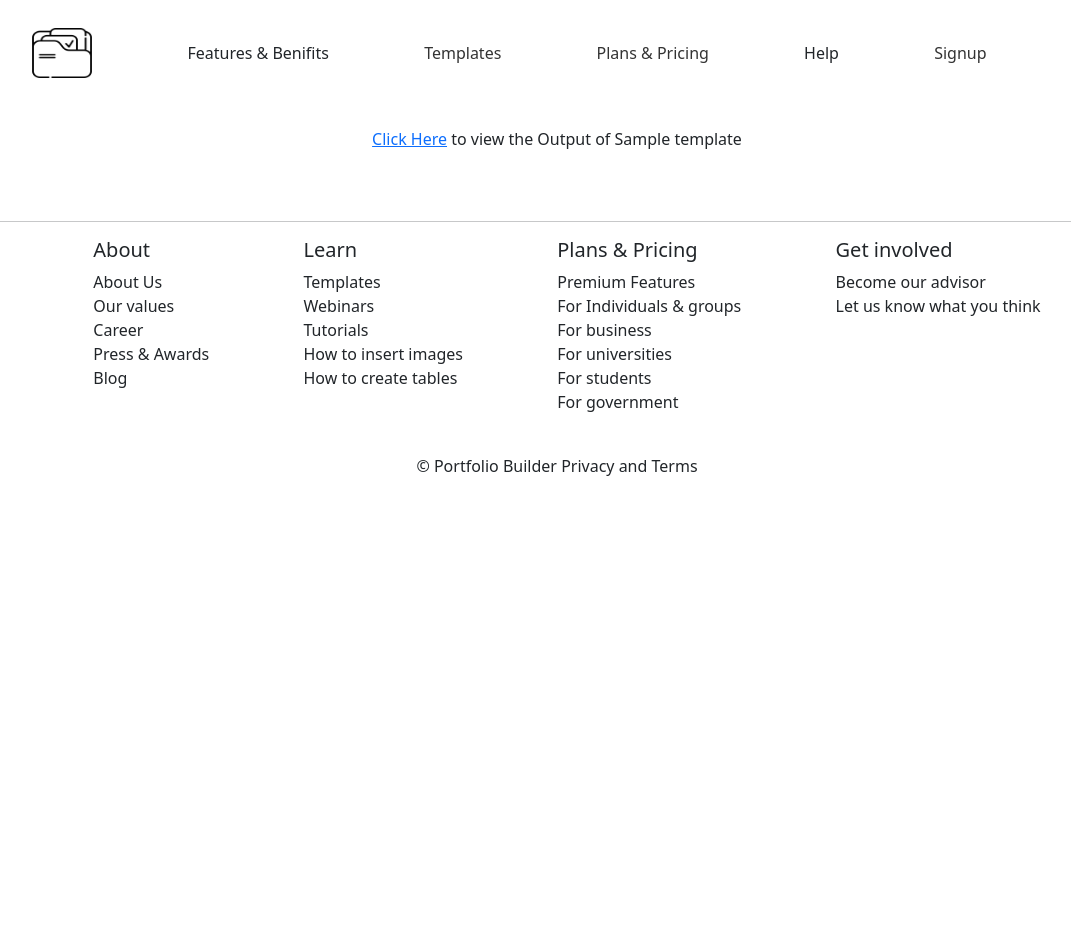
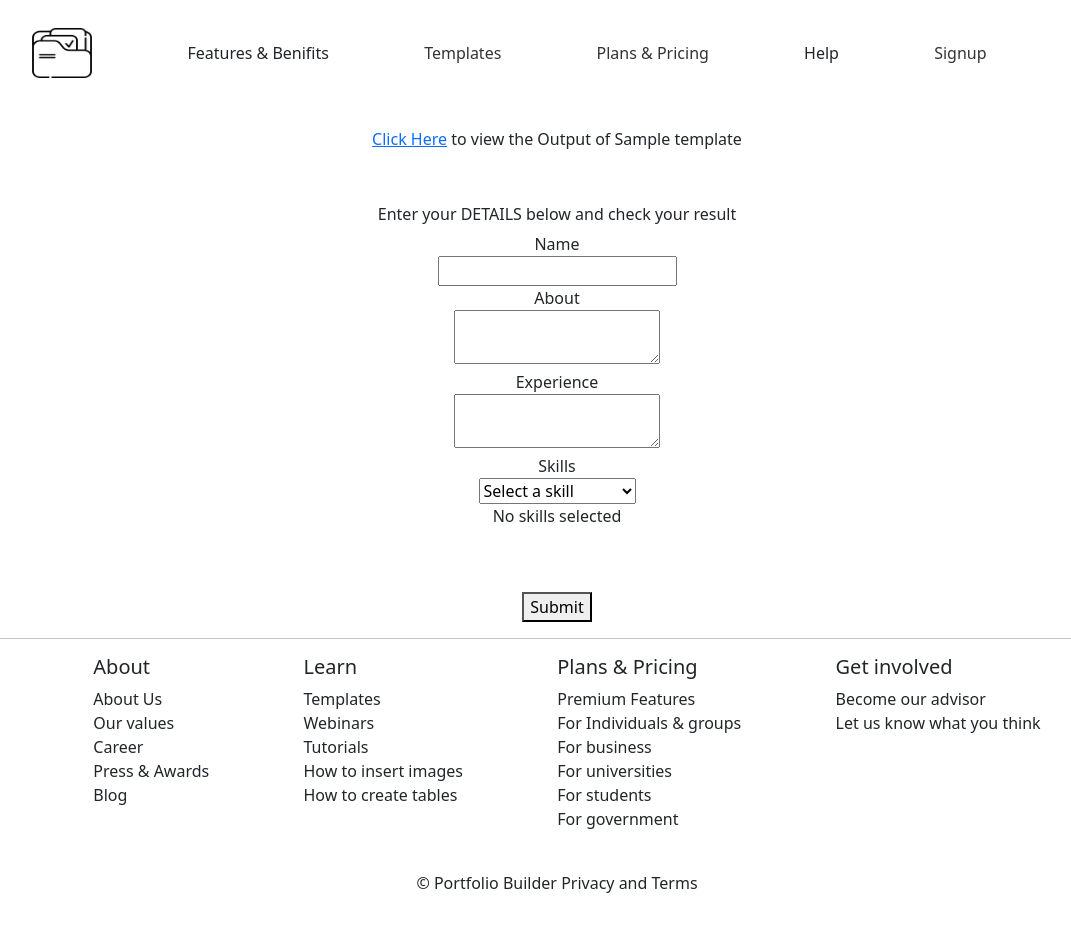
Before and after one commit to JayanthPrathab/MERN-Training, a React (Vite) app in the folder PortfolioBuilder/: page /template1raw in a window 1280 px wide. Shown: the top 932 px of the page, without its empty margins (83-1154 px from the left). Before the commit the page ends 800 px from the top, so only its background shows below. Built offline with nearby package versions, Linux system fonts and the light colour scheme.

Commit message:
FrontEnd

```diff
--- a/PortfolioBuilder/src/components/Login.jsx
+++ b/PortfolioBuilder/src/components/Login.jsx
@@ -1,9 +1,11 @@
 import axios from "axios";
 import { useState } from "react";
+import { useNavigate } from "react-router-dom";
 
 const Login=()=>{
     var [email,setEmail]=useState("");
     var [password,setPass]=useState("");
+    const navigate=useNavigate();
     const handleLogin=(event)=>{
         event.preventDefault();
         axios.post("https://portfolio-builder-yssn.onrender.com/login",{
@@ -11,6 +13,7 @@ const Login=()=>{
             password:password
         });
         alert("Login successful!!!");
+        navigate('/');
     }
     return(
         <div className="outerbox">
--- a/PortfolioBuilder/src/components/Signup.jsx
+++ b/PortfolioBuilder/src/components/Signup.jsx
@@ -21,6 +21,7 @@ function Signup() {
       mobile:mobile
     });
     alert("Signup successful!!! Now Login");
+    navigate('/loGin');
   }
   return (
     <div>
--- a/PortfolioBuilder/src/components/templates/Template1raw.jsx
+++ b/PortfolioBuilder/src/components/templates/Template1raw.jsx
@@ -2,12 +2,109 @@ import { useState } from "react";
 import { Link } from "react-router-dom";
 const Template1raw = () => {
 
-  const [output, setOutput] = useState(null);
+  const [name, setName] = useState("");
+  const [about, setAbout] = useState("");
+  const [experience, setExperience] = useState("");
+  const [selectedSkills, setSelectedSkills] = useState([]);
+
+  const skillsOptions = [
+    "React",
+    "HTML",
+    "DeepLearning",
+    "MongoDB",
+    "Node.js",
+    "Python",
+    "Machine Learning",
+    "IoT",
+    "JavaScript",
+    "CSS",
+    "C++",
+  ];
+
+  const handleSkillChange = (event) => {
+    const skill = event.target.value;
+    if (skill && !selectedSkills.includes(skill)) {
+      setSelectedSkills([...selectedSkills, skill]);
+    }
+  };
+
+  const removeSkill = (skillToRemove) => {
+    setSelectedSkills(
+      selectedSkills.filter((skill) => skill !== skillToRemove)
+    );
+  };
+
+  const handleData=(event)=>{
+    event.preventDefault();
+    axios.post("https://portfolio-builder-yssn.onrender.com/template4raw",{
+        name:name,
+        about:about,
+        experience:experience,
+        skills:selectedSkills,
+    })
+  }
   return (
     <div>
         <br />
         <center><h6><Link to='/template1'>Click Here</Link> to view the Output of Sample template</h6></center>
         <br /><br />
+        <center><h6>Enter your DETAILS below and check your result</h6></center>
+      <center>
+        <form onSubmit={handleData}>
+          Name <br />
+          <input
+            type="text"
+            value={name}
+            onChange={(e) => {
+              setName(e.target.value);
+            }}
+          />
+          <br />
+          About <br />
+          <textarea
+            value={about}
+            onChange={(e) => {
+              setAbout(e.target.value);
+            }}
+          ></textarea>
+          <br />
+          Experience <br />
+          <textarea
+            value={experience}
+            onChange={(e) => {
+              setExperience(e.target.value);
+            }}
+          ></textarea>
+          <br />
+          Skills <br />
+          <select onChange={handleSkillChange}>
+            <option value="">Select a skill</option>
+            {skillsOptions.map((skill, index) => (
+              <option key={index} value={skill}>
+                {skill}
+              </option>
+            ))}
+          </select>
+          {/* Display selected skills as badges */}
+          <div className="skills-container">
+            {selectedSkills.length > 0 ? (
+              selectedSkills.map((skill, index) => (
+                <span key={index} className="skill-badge">
+                  {skill}{" "}
+                  <button type="button" onClick={() => removeSkill(skill)}>
+                    ✖
+                  </button>
+                </span>
+              ))
+            ) : (
+              <p>No skills selected</p>
+            )}
+          </div>
+          <br />
+          <br />
+          <button type='submit'>Submit</button>
+        </form>
+      </center>
     </div>
   );
 };
--- a/PortfolioBuilder/src/components/templates/Template2raw.jsx
+++ b/PortfolioBuilder/src/components/templates/Template2raw.jsx
@@ -1,12 +1,110 @@
 import { useState } from "react";
 import { Link } from "react-router-dom";
 const Template2raw = () => {
+  const [name, setName] = useState("");
+    const [about, setAbout] = useState("");
+    const [experience, setExperience] = useState("");
+    const [selectedSkills, setSelectedSkills] = useState([]);
+
+    const skillsOptions = [
+      "React",
+      "HTML",
+      "DeepLearning",
+      "MongoDB",
+      "Node.js",
+      "Python",
+      "Machine Learning",
+      "IoT",
+      "JavaScript",
+      "CSS",
+      "C++",
+    ];
+
+    const handleSkillChange = (event) => {
+      const skill = event.target.value;
+      if (skill && !selectedSkills.includes(skill)) {
+        setSelectedSkills([...selectedSkills, skill]);
+      }
+    };
+
+    const removeSkill = (skillToRemove) => {
+      setSelectedSkills(
+        selectedSkills.filter((skill) => skill !== skillToRemove)
+      );
+    };
+
+    const handleData=(event)=>{
+      event.preventDefault();
+      axios.post("https://portfolio-builder-yssn.onrender.com/template4raw",{
+          name:name,
+          about:about,
+          experience:experience,
+          skills:selectedSkills,
+      })
+    }
   return (
     <div>
 
         <br />
         <center><h6><Link to='/template2'>Click Here</Link> to view the Output of Sample template</h6></center>
         <br /><br />
+        <center><h6>Enter your DETAILS below and check your result</h6></center>
+      <center>
+        <form onSubmit={handleData}>
+          Name <br />
+          <input
+            type="text"
+            value={name}
+            onChange={(e) => {
+              setName(e.target.value);
+            }}
+          />
+          <br />
+          About <br />
+          <textarea
+            value={about}
+            onChange={(e) => {
+              setAbout(e.target.value);
+            }}
+          ></textarea>
+          <br />
+          Experience <br />
+          <textarea
+            value={experience}
+            onChange={(e) => {
+              setExperience(e.target.value);
+            }}
+          ></textarea>
+          <br />
+          Skills <br />
+          <select onChange={handleSkillChange}>
+            <option value="">Select a skill</option>
+            {skillsOptions.map((skill, index) => (
+              <option key={index} value={skill}>
+                {skill}
+              </option>
+            ))}
+          </select>
+          {/* Display selected skills as badges */}
+          <div className="skills-container">
+            {selectedSkills.length > 0 ? (
+              selectedSkills.map((skill, index) => (
+                <span key={index} className="skill-badge">
+                  {skill}{" "}
+                  <button type="button" onClick={() => removeSkill(skill)}>
+                    ✖
+                  </button>
+                </span>
+              ))
+            ) : (
+              <p>No skills selected</p>
+            )}
+          </div>
+          <br />
+          <br />
+          <button type='submit'>Submit</button>
+        </form>
+      </center>
     </div>
   );
 };
--- a/PortfolioBuilder/src/components/templates/Template3raw.jsx
+++ b/PortfolioBuilder/src/components/templates/Template3raw.jsx
@@ -1,13 +1,110 @@
 import { useState } from "react";
 import { Link } from "react-router-dom";
 const Template3raw = () => {
+  const [name, setName] = useState("");
+  const [about, setAbout] = useState("");
+  const [experience, setExperience] = useState("");
+  const [selectedSkills, setSelectedSkills] = useState([]);
 
+  const skillsOptions = [
+    "React",
+    "HTML",
+    "DeepLearning",
+    "MongoDB",
+    "Node.js",
+    "Python",
+    "Machine Learning",
+    "IoT",
+    "JavaScript",
+    "CSS",
+    "C++",
+  ];
+
+  const handleSkillChange = (event) => {
+    const skill = event.target.value;
+    if (skill && !selectedSkills.includes(skill)) {
+      setSelectedSkills([...selectedSkills, skill]);
+    }
+  };
+
+  const removeSkill = (skillToRemove) => {
+    setSelectedSkills(
+      selectedSkills.filter((skill) => skill !== skillToRemove)
+    );
+  };
+
+  const handleData=(event)=>{
+    event.preventDefault();
+    axios.post("https://portfolio-builder-yssn.onrender.com/template4raw",{
+        name:name,
+        about:about,
+        experience:experience,
+        skills:selectedSkills,
+    })
+  }
       return (
         <div>
 
             <br />
             <center><h6><Link to='/template3'>Click Here</Link> to view the Output of Sample template</h6></center>
             <br /><br />
+            <center><h6>Enter your DETAILS below and check your result</h6></center>
+      <center>
+        <form onSubmit={handleData}>
+          Name <br />
+          <input
+            type="text"
+            value={name}
+            onChange={(e) => {
+              setName(e.target.value);
+            }}
+          />
+          <br />
+          About <br />
+          <textarea
+            value={about}
+            onChange={(e) => {
+              setAbout(e.target.value);
+            }}
+          ></textarea>
+          <br />
+          Experience <br />
+          <textarea
+            value={experience}
+            onChange={(e) => {
+              setExperience(e.target.value);
+            }}
+          ></textarea>
+          <br />
+          Skills <br />
+          <select onChange={handleSkillChange}>
+            <option value="">Select a skill</option>
+            {skillsOptions.map((skill, index) => (
+              <option key={index} value={skill}>
+                {skill}
+              </option>
+            ))}
+          </select>
+          {/* Display selected skills as badges */}
+          <div className="skills-container">
+            {selectedSkills.length > 0 ? (
+              selectedSkills.map((skill, index) => (
+                <span key={index} className="skill-badge">
+                  {skill}{" "}
+                  <button type="button" onClick={() => removeSkill(skill)}>
+                    ✖
+                  </button>
+                </span>
+              ))
+            ) : (
+              <p>No skills selected</p>
+            )}
+          </div>
+          <br />
+          <br />
+          <button type='submit'>Submit</button>
+        </form>
+      </center>
         </div>
   );
 };
--- a/PortfolioBuilder/src/components/templates/Template4raw.jsx
+++ b/PortfolioBuilder/src/components/templates/Template4raw.jsx
@@ -55,7 +55,7 @@ const Template4raw = () => {
       </center>
       <br />
       <br />
-      <h6>Enter your DETAILS below and check your result</h6>
+      <center><h6>Enter your DETAILS below and check your result</h6></center>
       <center>
         <form onSubmit={handleData}>
           Name <br />
```
